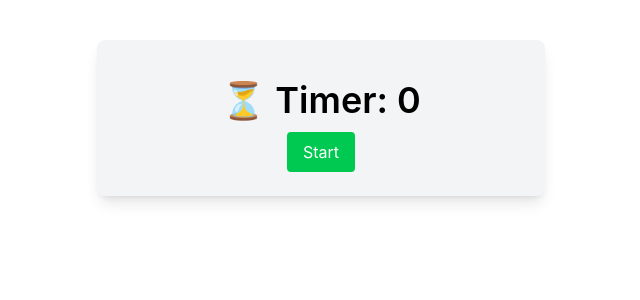
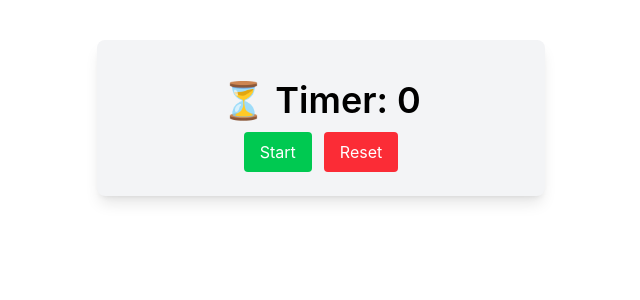
Before and after one commit to aarusa/simple-timer, a React (Vite) app: page / in a window 1280 px wide. Shown: the top 300 px of the page, without its empty margins (319-959 px from the left). Built offline with nearby package versions, Linux system fonts and the light colour scheme.

Commit message:
Timer reset added

```diff
--- a/src/App.jsx
+++ b/src/App.jsx
@@ -8,13 +8,40 @@ const App = () => {
 
     const [isRunning, setIsRunning] = useState(false);
 
+    const toggleTimer = () => {
+
+        if(isRunning){
+            // to pause the timer
+            clearInterval(timerRef.current);
+            timerRef.current = null;
+        }else{
+            // start the timer
+            timerRef.current = setInterval(() => {
+                setTime((prevTime) => prevTime + 1);
+            }, 1000);
+        }
+
+        setIsRunning(!isRunning);
+
+    }
+
+    const resetTimer = () => {
+            clearInterval(timerRef.current);
+            setIsRunning(false);
+            setTime(0);
+            timerRef.current = null;
+        }
+
     return (
         <div className="max-w-md mx-auto mt-10 p-6 bg-gray-100 rounded-lg shadow-lg text-center">
             <h2 className="text-4xl font-semibold mt-4">
                 ⏳ Timer: {time}
             </h2>
-            <button className="mt-3 bg-green-500 text-white px-4 py-2 rounded hover:bg-green-700 cursor-pointer">
+            <button onClick={toggleTimer} className="mt-3 mr-3 bg-green-500 text-white px-4 py-2 rounded hover:bg-green-700 cursor-pointer">
                 { isRunning ? 'Pause': 'Start' }
+            </button>
+            <button onClick={resetTimer} className="mt-3 bg-red-500 text-white px-4 py-2 rounded hover:bg-red-700 cursor-pointer">
+                Reset
             </button>
         </div>
      );
```
